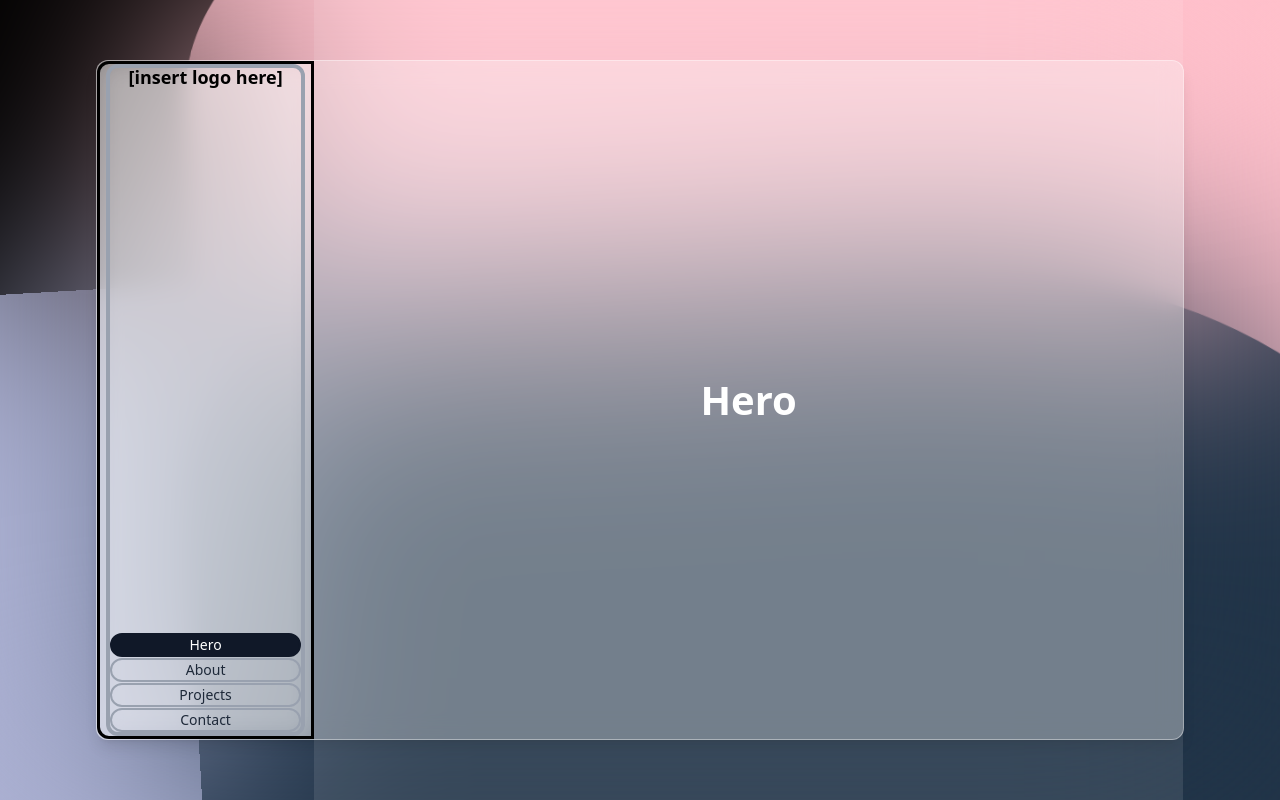
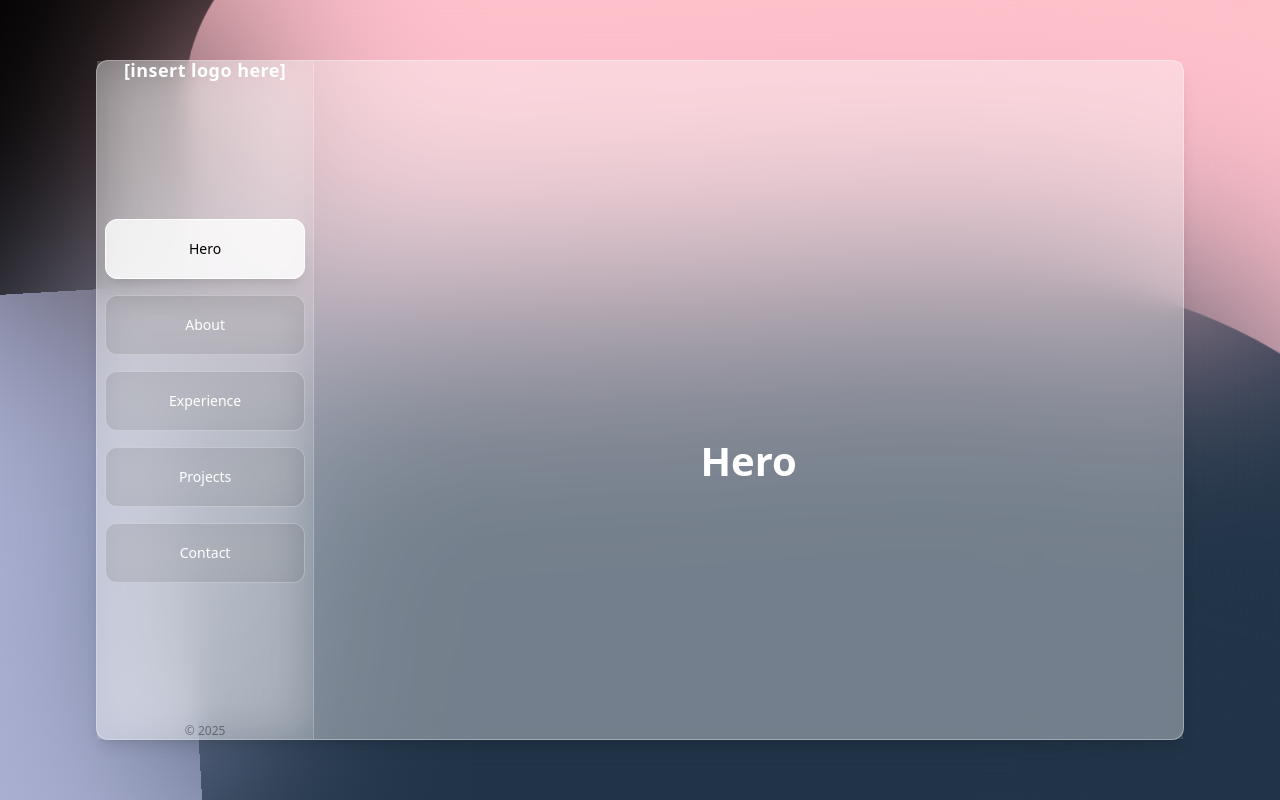
Before and after one commit to haylietan/haylie-portfolio-2025, a Next.js app: page / in a window 1280 px wide. Built offline with nearby package versions, Linux system fonts and the light colour scheme.

Commit message:
nav bar design implementation

```diff
--- a/src/app/(pages)/_components/EmblaCarousel.tsx
+++ b/src/app/(pages)/_components/EmblaCarousel.tsx
@@ -1,3 +1,4 @@
+// EmblaCarousel.tsx
 'use client';
 
 import type { EmblaCarouselType } from 'embla-carousel';
@@ -7,7 +8,8 @@ import EmblaSlide from './Slide';
 
 const SLIDES = [
   { title: 'Hero', color: 'bg-white/10' },
-  { title: 'About', color: 'bg-white/20' },
+  { title: 'About', color: 'bg-blue/20' },
+  { title: 'Experience', color: 'bg-white/20' },
   { title: 'Projects', color: 'bg-white/30' },
   { title: 'Contact', color: 'bg-white/40' },
 ];
@@ -34,13 +36,11 @@ export default function EmblaCarousel({ onInit, onSelect }: EmblaCarouselProps)
   }, [emblaApi, onInit, handleSelect]);
 
   return (
-    <div className="h-screen w-full">
+    <div className="h-full w-full">
       <div className="overflow-hidden h-full" ref={emblaRef}>
         <div className="flex flex-col h-full">
           {SLIDES.map((slide, index) => (
-            <div key={index} className="h-screen flex-shrink-0">
-              <EmblaSlide title={slide.title} color={slide.color} />
-            </div>
+            <EmblaSlide key={index} title={slide.title} color={slide.color} />
           ))}
         </div>
       </div>
--- a/src/app/page.tsx
+++ b/src/app/page.tsx
@@ -30,26 +30,39 @@ export default function Page() {
         <main className="relative z-10 w-[85%] h-[85%] flex flex-row items-center justify-center p-6 text-center bg-white/30 backdrop-blur-md border border-white/40 rounded-xl shadow-lg">
 
           {/* Sidebar with nav */}
-          <div className="w-1/5 h-full bg-white/20 backdrop-blur-md flex flex-col items-center justify-between p-6 rounded-l-xl border-3">
-            <div className="h-screen pt-16 pb-16 px-10 m-10 flex flex-col justify-between border-4 border-gray-400 rounded-xl">
-              <p className="text-xl font-semibold">[insert logo here]</p>
-              <div className="space-y-2">
+            <div className="w-1/5 h-full bg-white/10 backdrop-blur-xl border-r border-white/20 flex flex-col items-center py-10 px-6">
+              {/* Inner container */}
+              <div className="w-full flex flex-col justify-between h-full">
+                {/* Logo section */}
+                <div className="text-center mb-8">
+                  <p className="text-2xl font-bold text-white tracking-wide">[insert logo here]</p>
+                </div>
+
+                {/* nav bar */}
+                <div className="flex flex-col gap-4 items-center">
                   {SLIDES.map((slide, index) => (
                     <button
                       key={index}
                       onClick={() => scrollTo(index)}
-                    className={`px-3 py-1 w-full text-sm rounded-full border-2 transition-colors duration-200 ${
+                      className={`h-15 w-50 flex items-center justify-center text-sm rounded-xl transition-all duration-200 border backdrop-blur-md ${
                         index === selectedIndex
-                        ? 'bg-gray-900 text-white border-gray-900'
-                        : 'bg-transparent text-gray-800 border-gray-400'
+                          ? 'bg-white/80 text-black border-white shadow-xl'
+                          : 'bg-black/10 text-white border-white/30 hover:bg-white/20 hover:text-gray-200 hover:border-white/50'
                       }`}
                     >
                       {slide.title}
                     </button>
                   ))}
                 </div>
+
+
+                {/* Optional footer space if needed */}
+                <div className="text-xs text-black/40 mt-8 text-center">
+                  © {new Date().getFullYear()}
                 </div>
               </div>
+            </div>
+
 
           {/* Main carousel area */}
           <div className="w-4/5 h-full flex items-center justify-center rounded-r-xl">
```
Lines whose indentation alone changed are shown as unchanged.
